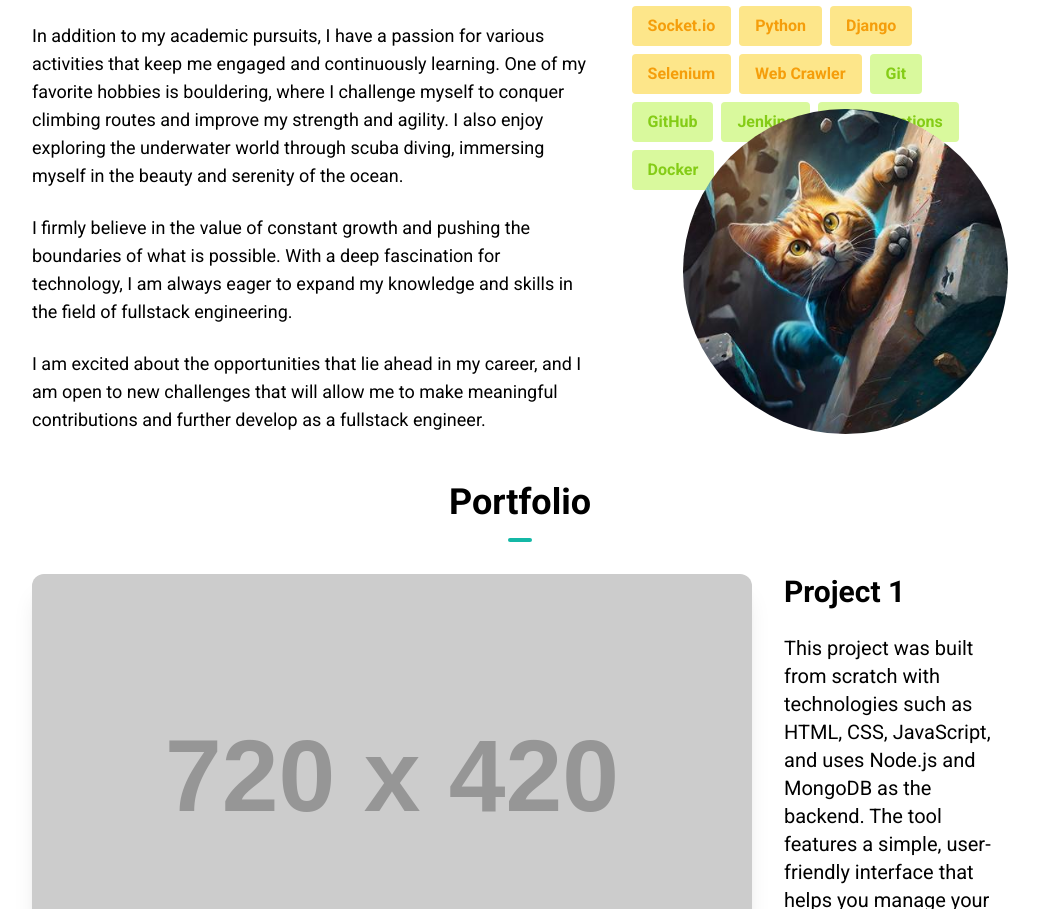
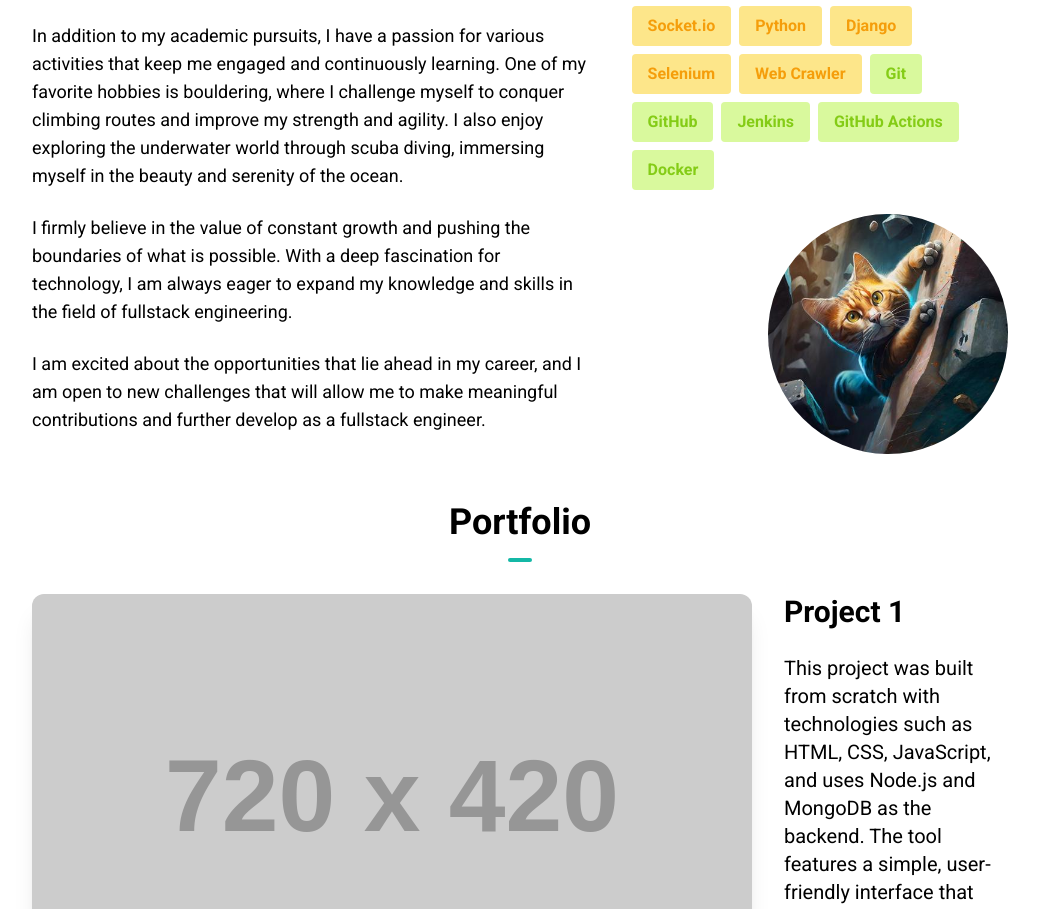
Before and after one commit to jasonluo07/jasonluo07-brand, a Next.js app: page / in a window 1280 px wide. Shown: the part 1002-1911 px from the top of the page, without its empty margins (120-1159 px from the left). Built offline with nearby package versions, Linux system fonts and the light colour scheme.

Commit message:
style: Update image size and alignment in AboutSection

```diff
--- a/src/app/components/AboutSection.tsx
+++ b/src/app/components/AboutSection.tsx
@@ -79,13 +79,15 @@ const AboutSection = function ({ className }: AboutSectionProps) {
               </p>
             ))}
           </div>
-          <Image
-            src="/Bouldering_Cat.jpeg"
-            alt="Bouldering Cat"
-            width={325}
-            height={325}
-            className="hidden md:absolute md:bottom-0 md:right-0 md:block md:rounded-full"
-          />
+          <div className="mt-6 flex justify-end">
+            <Image
+              src="/Bouldering_Cat.jpeg"
+              alt="Bouldering Cat"
+              width={240}
+              height={240}
+              className="hidden md:block md:rounded-full"
+            />
+          </div>
         </div>
       </div>
     </section>
```
